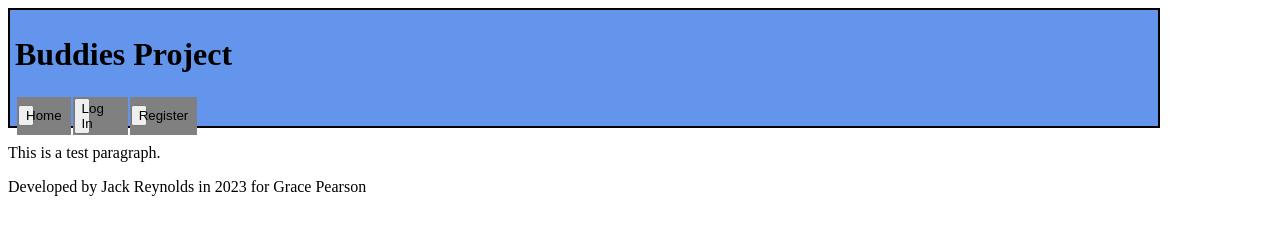
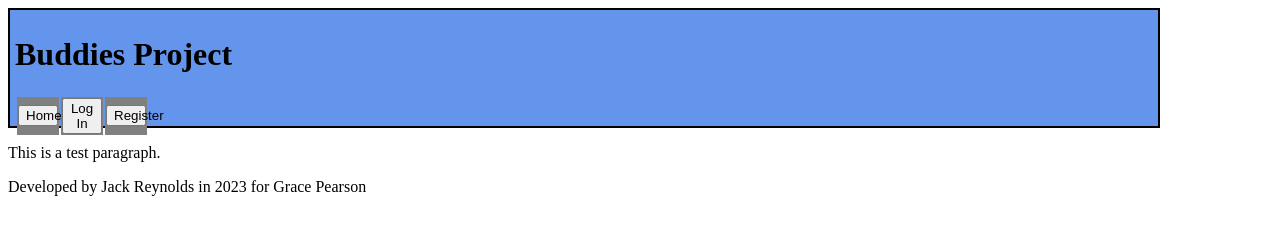
Before and after one commit to jhawkreynolds/buddies, a plain HTML site: page pages/home/index.html in a window 1280 px wide. Drawn offline with Linux system fonts and the light colour scheme.

Commit message:
Update primary.css

```diff
--- a/pages/css/primary.css
+++ b/pages/css/primary.css
@@ -18,5 +18,5 @@
 }
 
 .ribbonbutton {
-    width: 8%;
+    width: 40px;
 }
```
